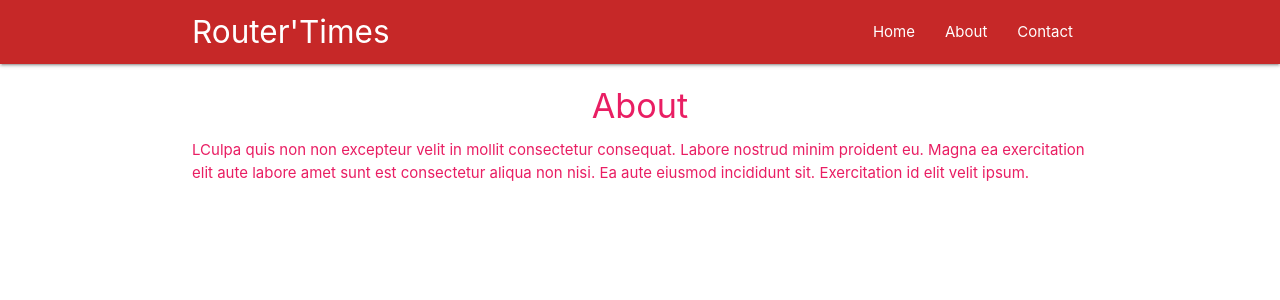
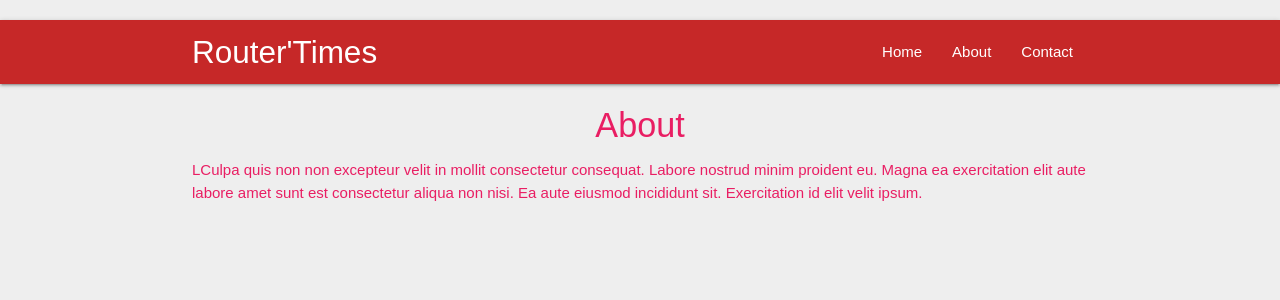
Before and after one commit to mjbenefiel/react-stuff, a React (Create React App) app in the folder react-redux/routing-demo/: page /about in a window 1280 px wide. Shown: the top 300 px of the page. Built offline with nearby package versions, Linux system fonts and the light colour scheme.

Commit message:
02232019 img in react

```diff
--- a/react-redux/routing-demo/src/components/Home.js
+++ b/react-redux/routing-demo/src/components/Home.js
@@ -1,6 +1,8 @@
 import React, { Component } from "react";
 import axios from "axios";
-import  { Link } from "react-router-dom"
+import  { Link } from "react-router-dom";
+// import Pokeball from '../image.png'
+
 
 class Home extends Component {
   state = {
@@ -20,6 +22,7 @@ class Home extends Component {
       posts.map(post => {
         return (
           <div className="post card" key={post.id}>
+          {/* <img src={Pokeball} alt="Profile"/> */}
             <div className="card-content">
             <Link to={'/' + post.id}>
               <span className="card-title">{post.title}</span>
--- a/react-redux/routing-demo/src/index.css
+++ b/react-redux/routing-demo/src/index.css
@@ -1,14 +1,28 @@
 body {
   margin: 0;
   padding: 0;
-  font-family: -apple-system, BlinkMacSystemFont, "Segoe UI", "Roboto", "Oxygen",
-    "Ubuntu", "Cantarell", "Fira Sans", "Droid Sans", "Helvetica Neue",
-    sans-serif;
-  -webkit-font-smoothing: antialiased;
-  -moz-osx-font-smoothing: grayscale;
+  font-family: sans-serif;
+  background: #eee;
 }
 
-code {
-  font-family: source-code-pro, Menlo, Monaco, Consolas, "Courier New",
-    monospace;
+nav a.active{
+  border-bottom: 5px solid #333;
+  transition: all ease 0.5s;
 }
+
+.container{
+  margin-top: 20px;
+}
+
+.home .post img{
+  position: absolute;
+  top: 20px;
+  left: -100px;
+  opacity: 0.6;
+  background-color: green;
+}
+
+.home .post{
+  overflow: hidden;
+  padding-left: 80px;
+}
```
Also changed, not shown: react-redux/routing-demo/src/image.png (added).
